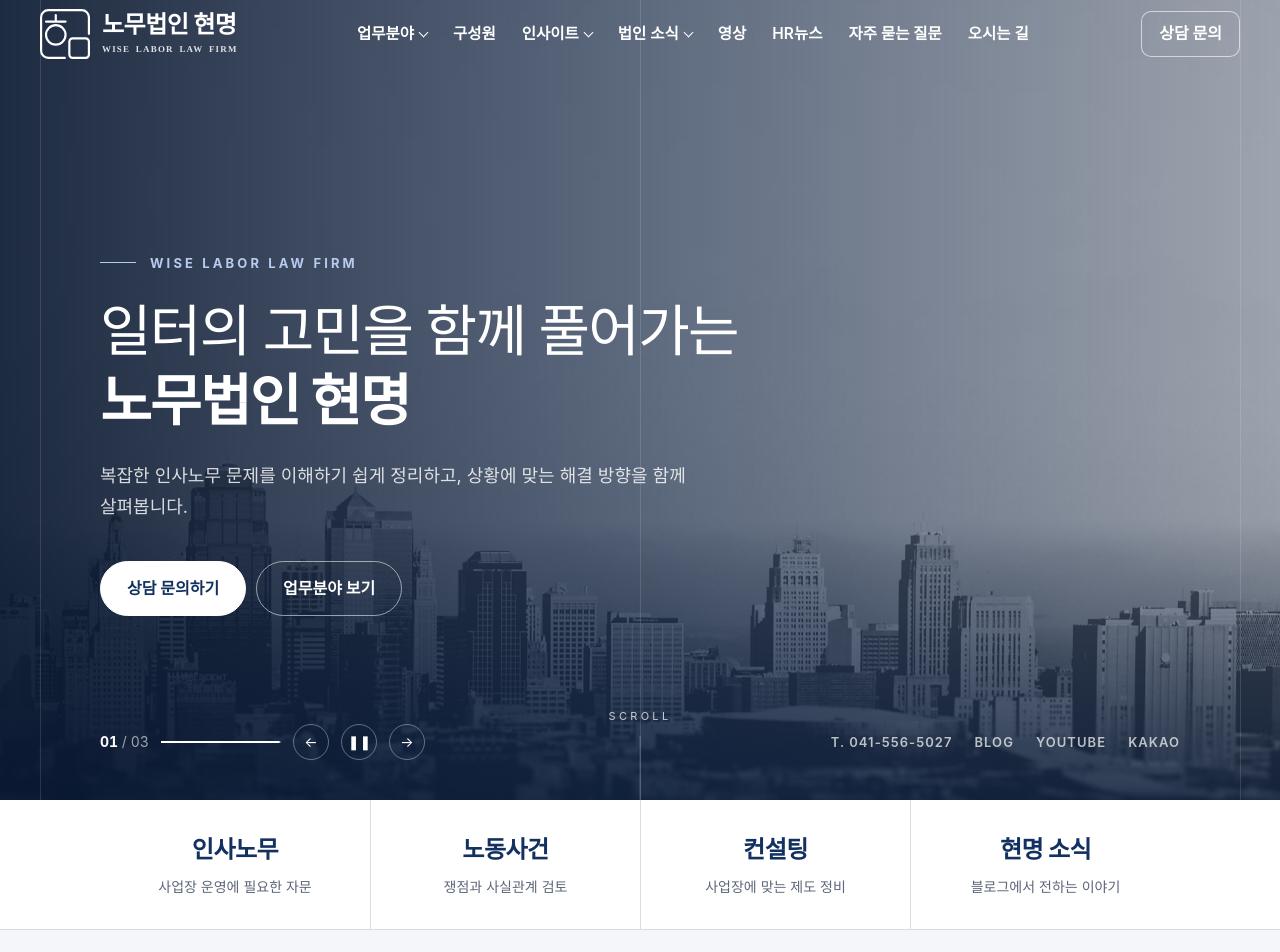
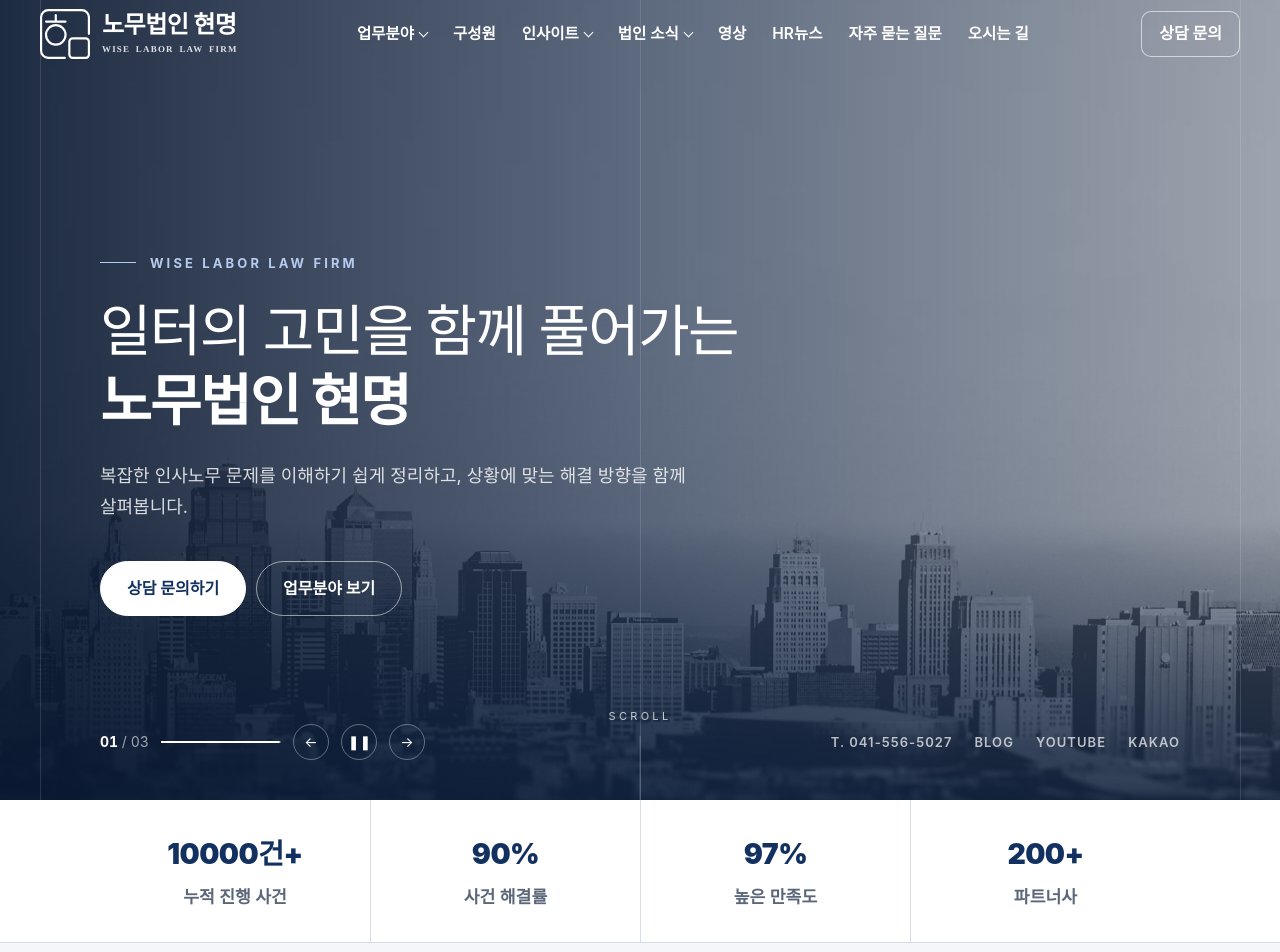
Before and after one commit to kseezn/kseezn.github.io, a Next.js app: page / in a window 1280 px wide. Shown: the top 952 px of the page. Built offline with nearby package versions, Linux system fonts and the light colour scheme; a web font is replaced by a local one.

Commit message:
실적 폰트 수정

```diff
--- a/app/globals.css
+++ b/app/globals.css
@@ -420,14 +420,15 @@ button {
 .strengths-grid strong {
   display: block;
   color: var(--navy);
-  font-size: 1.5rem;
-  font-weight: 800;
+  font-size: 1.775rem;
+  font-weight: 900;
   letter-spacing: -0.02em;
 }
 .strengths-grid p {
   margin-top: 4px;
   color: var(--muted);
-  font-size: 0.875rem;
+  font-size: 1.075rem;
+  font-weight: 600;
 }
 
 /* ── 구역 공통 ── */
--- a/data/site.ts
+++ b/data/site.ts
@@ -29,10 +29,10 @@ export const hero = {
 
 // 첫 화면 아래 흰색 4칸. 실적 숫자가 생기기 전까지는 업무 키워드를 씁니다.
 export const strengths = [
-  { value: "인사노무", label: "사업장 운영에 필요한 자문" },
-  { value: "노동사건", label: "쟁점과 사실관계 검토" },
-  { value: "컨설팅", label: "사업장에 맞는 제도 정비" },
-  { value: "현명 소식", label: "블로그에서 전하는 이야기" },
+  { value: "10000건+", label: "누적 진행 사건" },
+  { value: "90%", label: "사건 해결률" },
+  { value: "97%", label: "높은 만족도" },
+  { value: "200+", label: "파트너사" },
 ];
 
 // 업무분야 내용은 data/services.ts에 있습니다. (다른 파일들이 여기서 불러올 수 있게 연결만 해 둠)
```
